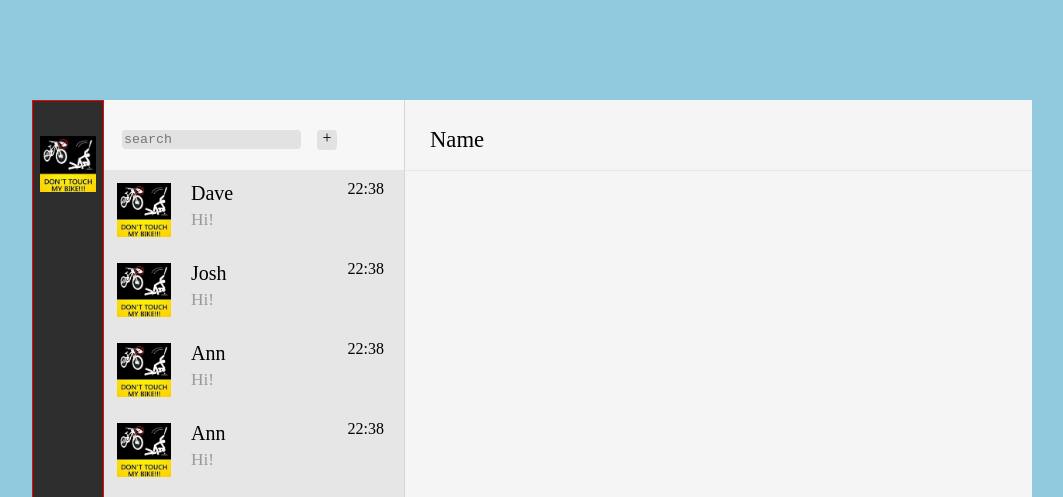
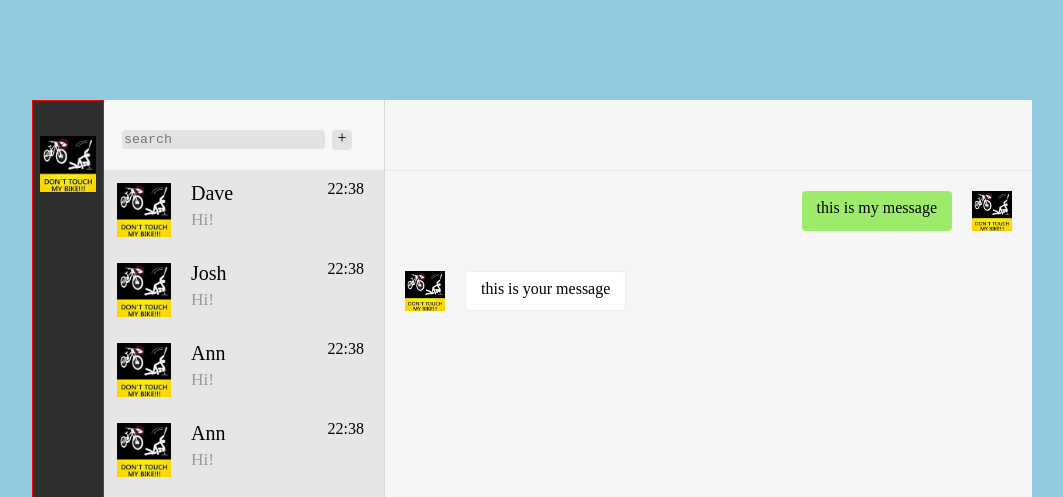
Before and after one commit to personalgh/demowechat, a plain HTML site: page wechatdemo.html in a window 1280 px wide. Shown: the top 497 px of the page, without its empty margins (108-1171 px from the left). Drawn offline with Linux system fonts and the light colour scheme.

Commit message:
add dialog box

```diff
--- a/wechatdemo.css
+++ b/wechatdemo.css
@@ -21,7 +21,7 @@ body{
 }
 .tabBar{
   background-color: rgb(247,247,247);
-  width: 300px;
+  width: 280px;
   height: 100%;
   display: flex;
 }
@@ -95,7 +95,7 @@ img{
 }
 .search{
   position: absolute;
-  width: 300px;
+  width: 280px;
 }
 .tabs{
   margin-top: 70px;
@@ -120,7 +120,7 @@ img{
 .addChat{
   position: fixed;
   top: 30px;
-  left: 285px;
+  left: 300px;
   resize: none;
   height: 20px;
   width: 20px;
@@ -144,6 +144,8 @@ img{
 .chatContent{
   height: 350px;
   border-bottom: 1px rgb(236,236,236) solid;
+  display: flex;
+  flex-direction: column;
 }
 .iconBar{
   height: 33px;
@@ -205,3 +207,41 @@ img{
   background-color: rgb(18,150,17);
   color: white;
 }
+.myMessageBox{
+  display: flex;
+  align-self: flex-end;
+  margin: 20px;
+}
+.yourMessageBox{
+  display: flex;
+  margin: 20px;
+}
+.myMessage{
+  background-color: rgb(158,234,106);
+  margin-right: 20px;
+  padding: 15px;
+  padding-top: 8px;
+  padding-bottom: 5px;
+  border-radius: 4px;
+  /* line-height: 30px; */
+}
+.yourMessage{
+  border: 1px rgb(237,237,237) solid;
+  margin-left: 20px;
+  padding: 15px;
+  padding-top: 8px;
+  padding-bottom: 5px;
+  border-radius: 4px;
+  background-color: white;
+  /* line-height: 30px; */
+}
+.yourMessage:hover{
+  background-color: rgb(246,246,246);
+}
+.myMessage:hover{
+  background-color: rgb(152,225,101);
+}
+.chatAvatar{
+  height: 40px;
+  width: 40px;
+}
--- a/wechatdemo.html
+++ b/wechatdemo.html
@@ -3,7 +3,7 @@
   <head>
     <meta charset="utf-8">
     <link rel="stylesheet" href="wechatdemo.css">
-    <title></title>
+    <title>This is a demo wechat online page</title>
   </head>
   <body>
     <div class="frame">
@@ -14,7 +14,7 @@
       </div>
       <div class="tabBar">
         <div class="search">
-          <textarea class="searchBox" name="name" rows="1" cols="20" placeholder="search"></textarea>
+          <textarea class="searchBox" name="name" rows="1" cols="23" placeholder="search"></textarea>
           <div class="addChat">+</div>
         </div>
         <div class="tabs">
@@ -85,8 +85,17 @@
         </div>
       </div>
       <div class="rightContent">
-        <div class="chatName">Name</div>
-        <div class="chatContent"></div>
+        <div class="chatName"> </div>
+        <div class="chatContent">
+          <div class="myMessageBox">
+            <div class="myMessage">this is my message</div>
+            <img src="avatar.jpeg" alt="" class="chatAvatar">
+          </div>
+          <div class="yourMessageBox">
+            <img src="avatar.jpeg" alt="" class="chatAvatar">
+            <div class="yourMessage">this is your message</div>
+          </div>
+        </div>
         <div class="chatInput">
           <div class="iconBar">
             <img class="iconBarIcon" src="emoji_icon.png" alt="">
@@ -102,4 +111,6 @@
       </div>
     </div>
   </body>
+  <script type="text/javascript" src="wechatdemo.js">
+  </script>
 </html>
--- a/wechatdemo.js
+++ b/wechatdemo.js
@@ -0,0 +1,9 @@
+let tabs = document.getElementsByClassName("tab");
+let chat_name = document.getElementsByClassName("chatName")[0];
+console.log(chat_name);
+for(let i = 0; i < tabs.length; i++){
+  tabs[i].addEventListener("click", (e)=>{
+    let this_name = e.currentTarget.firstElementChild.nextElementSibling.firstElementChild.innerHTML;
+    chat_name.innerHTML = this_name;
+  })
+}
```
